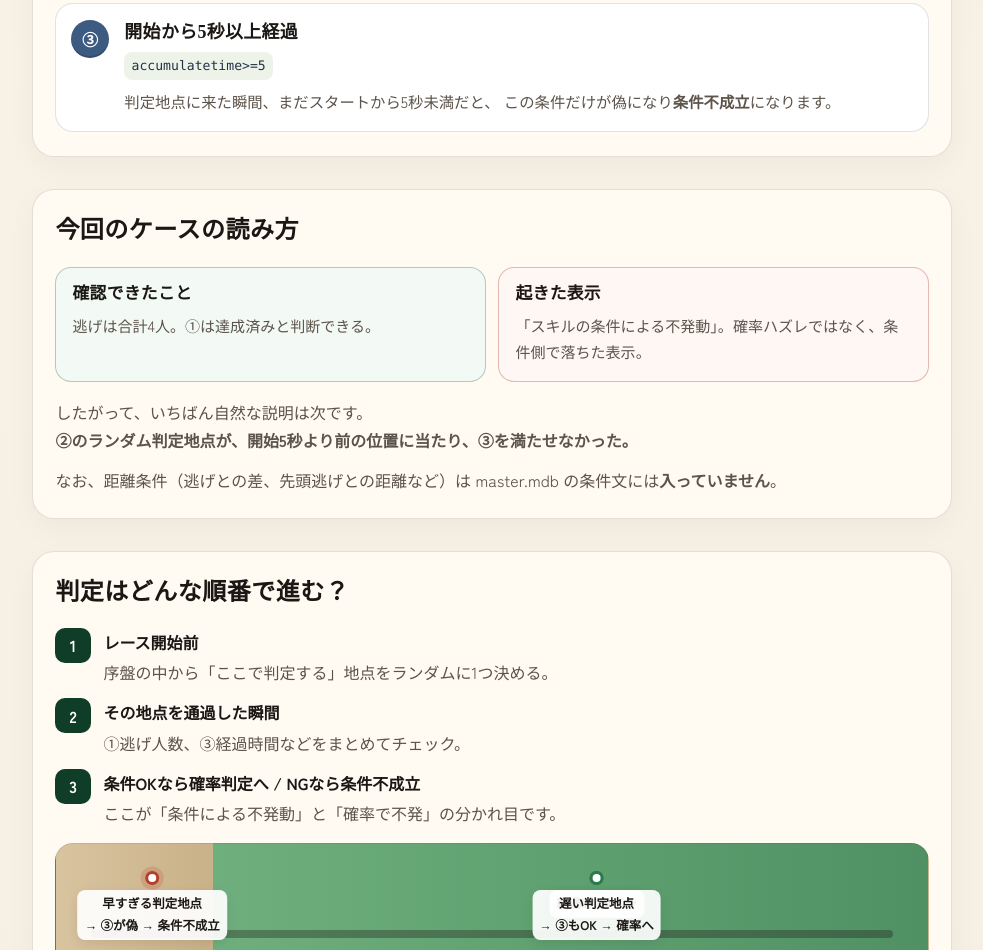
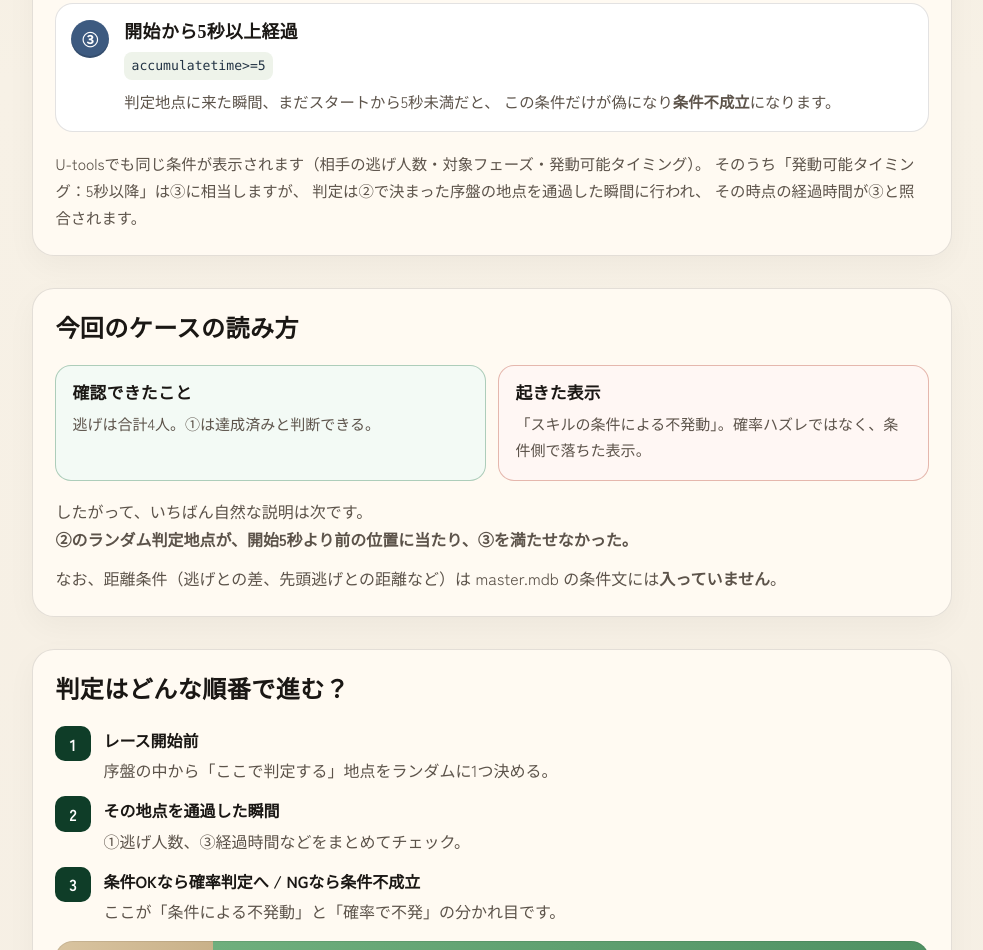
Before and after one commit to Tsuyuchan-jp/umamusume-nige-kensai-report, a plain HTML site: page index.html in a window 1280 px wide. Shown: the part 1258-2208 px from the top of the page, without its empty margins (148-1131 px from the left). Drawn offline with Linux system fonts and the light colour scheme; a web font is replaced by a local one.

Commit message:
fix: U-tools表記と②③の関係を客観的に追記
Co-authored-by: Cursor <cursoragent@cursor.com>

```diff
--- a/index.html
+++ b/index.html
@@ -556,6 +556,12 @@
             </div>
           </article>
         </div>
+        <p style="margin:1.1rem 0 0; color:var(--muted); font-size:0.96rem">
+          U-toolsでも同じ条件が表示されます（相手の逃げ人数・対象フェーズ・発動可能タイミング）。
+          そのうち「発動可能タイミング：5秒以降」は③に相当しますが、
+          判定は②で決まった序盤の地点を通過した瞬間に行われ、
+          その時点の経過時間が③と照合されます。
+        </p>
       </div>
     </section>
 
```
